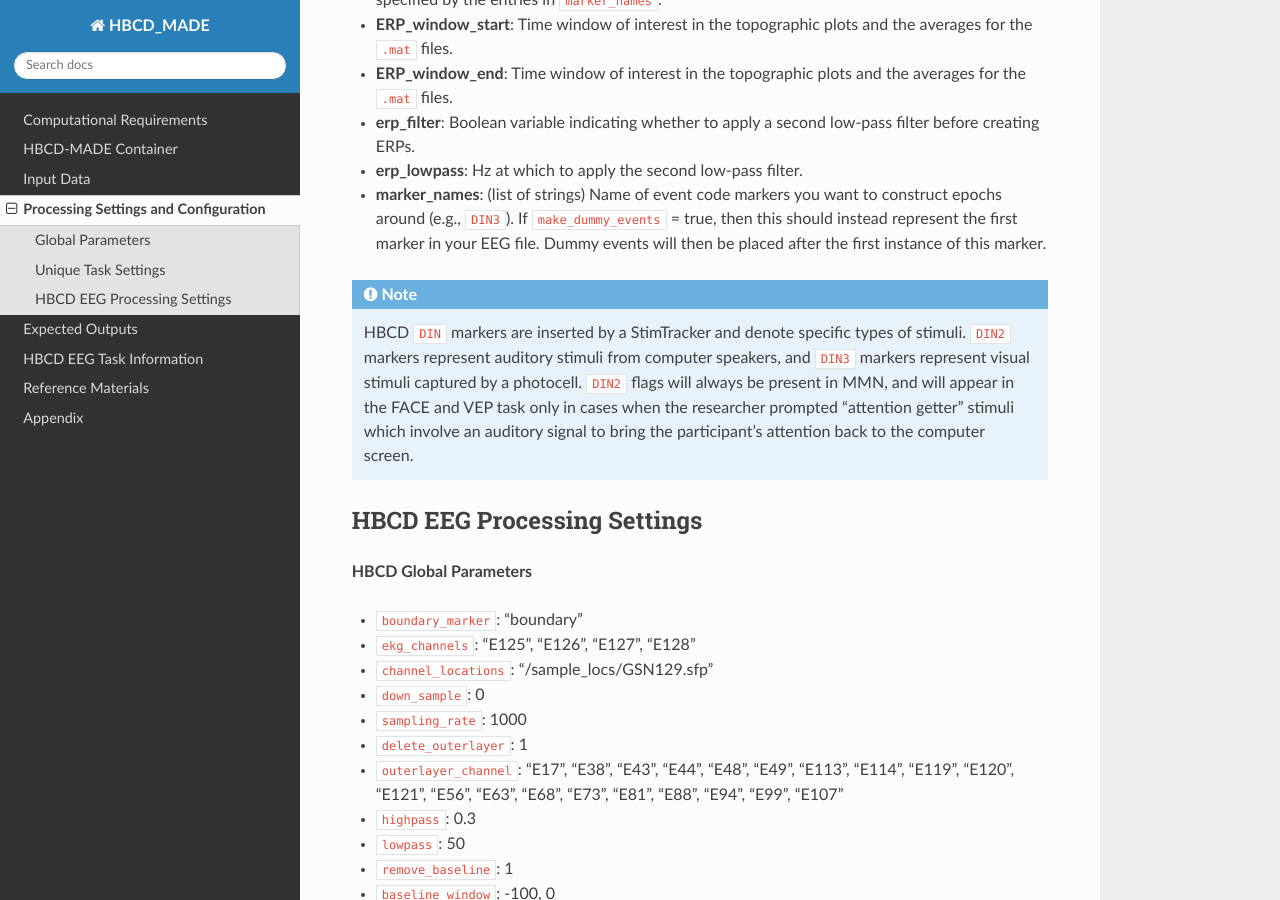
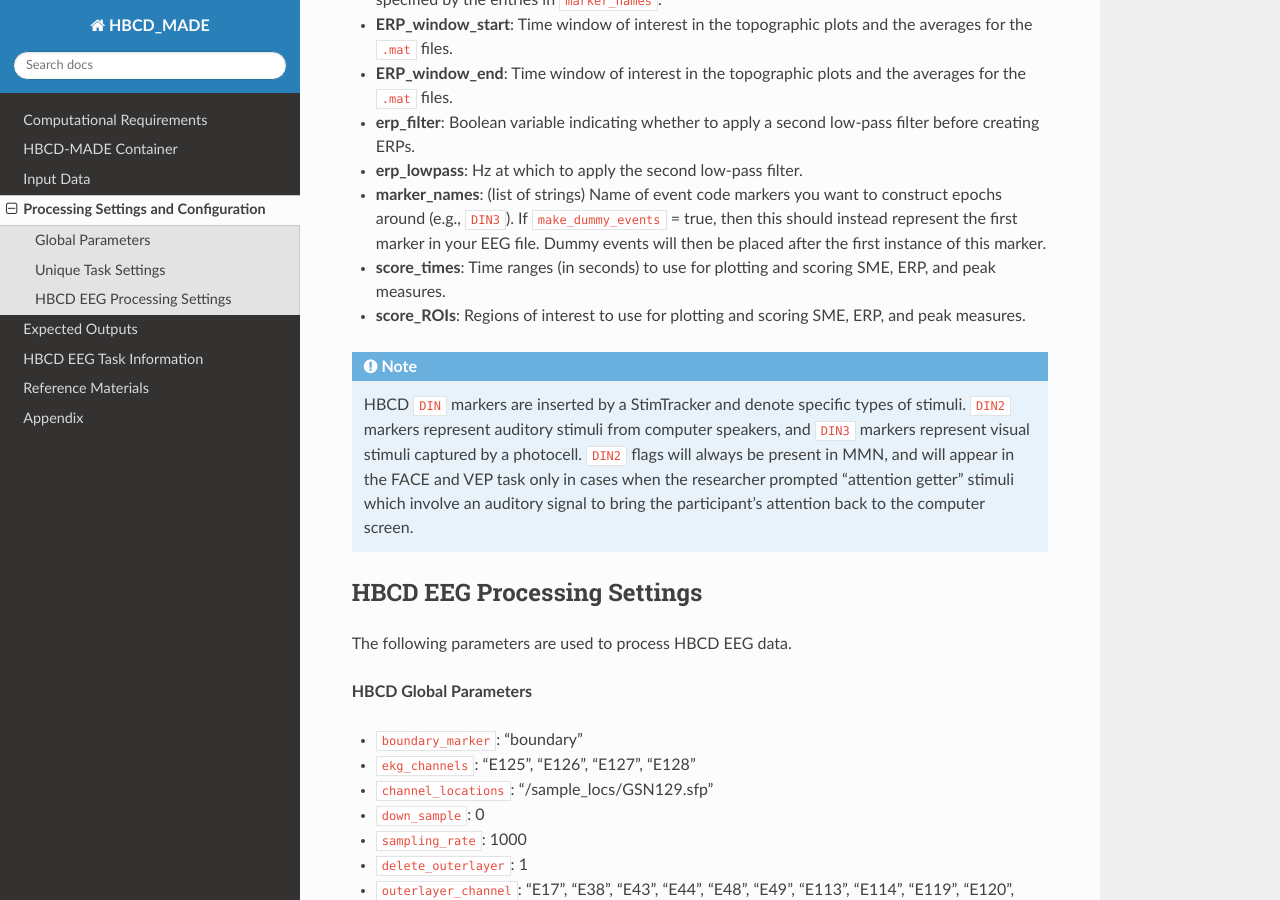
Before and after one commit to DCAN-Labs/HBCD-MADE, a Sphinx documentation site: the page built from docs/source/json_configuration.rst, in a window 1280 px wide and 900 px high, scrolled down 1886 px. Built offline with Sphinx 7.4.7 and the Read the Docs theme 2.0.0, drawn with Linux system fonts in a browser that asks for light colours.

Commit message:
fix index reference

```diff
--- a/docs/source/index.rst
+++ b/docs/source/index.rst
@@ -27,7 +27,7 @@ The HBCD-MADE pipeline will run preprocessing on BIDS-formatted data with most E
    downsample the data, delete the outer layer of channels (which are often noisy in infant populations),
    and filter each file with the desired high-pass/low-pass settings.**
 #. **Merge all task files together.**
-#. **Check whether any electrodes are outliers at the session level.  This is done by using FASTER [Nolan2010]_. In short, for each electrode, the following measures will be calculated to judge outlier status, and any electrodes that have deviations greater than 3 SDs on any given measure will be excluded from further analysis:**
+#. **Check whether any electrodes are outliers at the session level.  This is done by using FASTER (Nolan, 2010). In short, for each electrode, the following measures will be calculated to judge outlier status, and any electrodes that have deviations greater than 3 SDs on any given measure will be excluded from further analysis:**
 
    * The average temporal correlation to other electrodes
    * The Hurst exponent (measuring the self-similarity within each electrode's
--- a/docs/source/json_configuration.rst
+++ b/docs/source/json_configuration.rst
@@ -58,6 +58,8 @@ Unique Task Settings
 - **erp_filter**: Boolean variable indicating whether to apply a second low-pass filter before creating ERPs.
 - **erp_lowpass**: Hz at which to apply the second low-pass filter.
 - **marker_names**: (list of strings) Name of event code markers you want to construct epochs around (e.g., ``DIN3``). If ``make_dummy_events`` = true, then this should instead represent the first marker in your EEG file. Dummy events will then be placed after the first instance of this marker.
+- **score_times**: Time ranges (in seconds) to use for plotting and scoring SME, ERP, and peak measures.
+- **score_ROIs**: Regions of interest to use for plotting and scoring SME, ERP, and peak measures.
 
 .. note:: HBCD ``DIN`` markers are inserted by a StimTracker and denote specific types of stimuli. ``DIN2`` markers represent auditory stimuli from computer speakers, and ``DIN3`` markers represent visual stimuli captured by a photocell. ``DIN2`` flags will always be present in MMN, and will appear in the FACE and VEP task only in cases when the researcher prompted "attention getter" stimuli which involve an auditory signal to bring the participant's attention back to the computer screen.
 
@@ -66,6 +68,8 @@ Unique Task Settings
 
 HBCD EEG Processing Settings
 ^^^^^^^^^^^^^^^^^^^^^^^^^^^^^^^^^^^^^^
+
+The following parameters are used to process HBCD EEG data.
 
 **HBCD Global Parameters**
 
```
